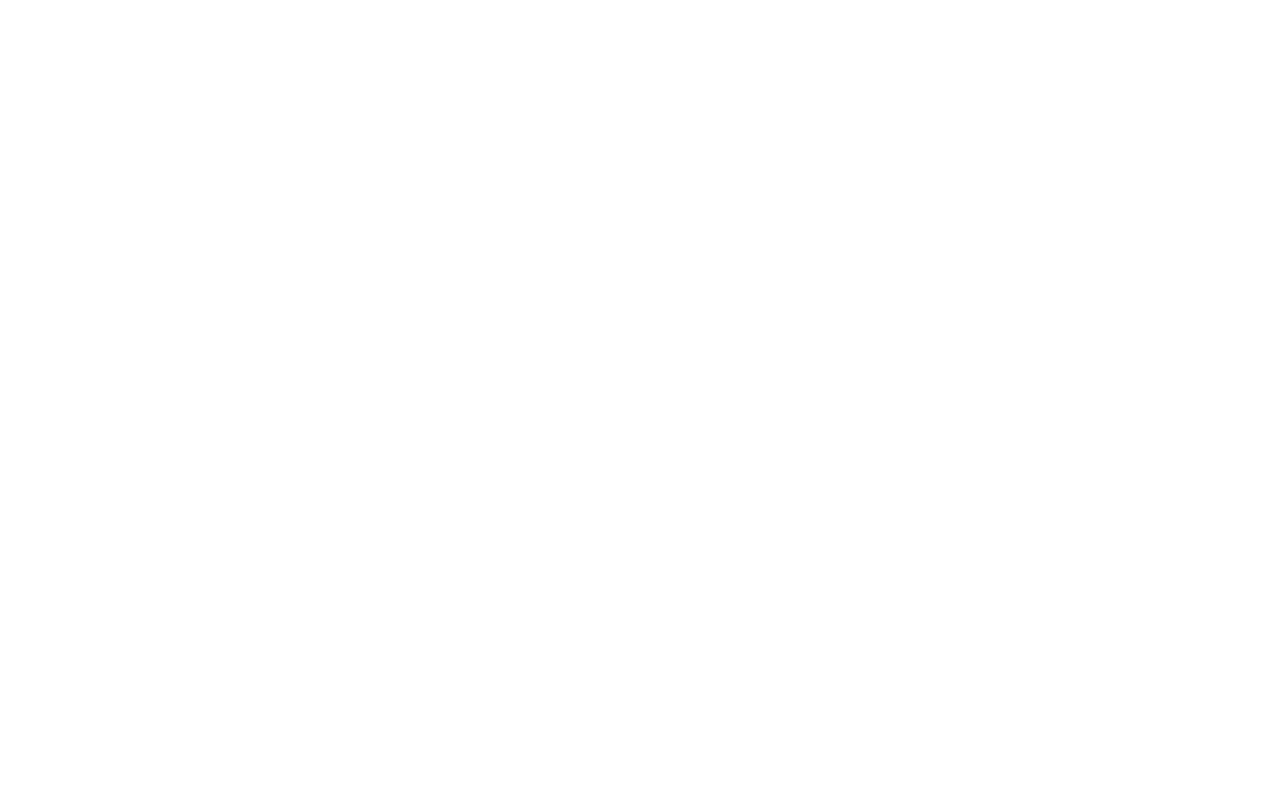
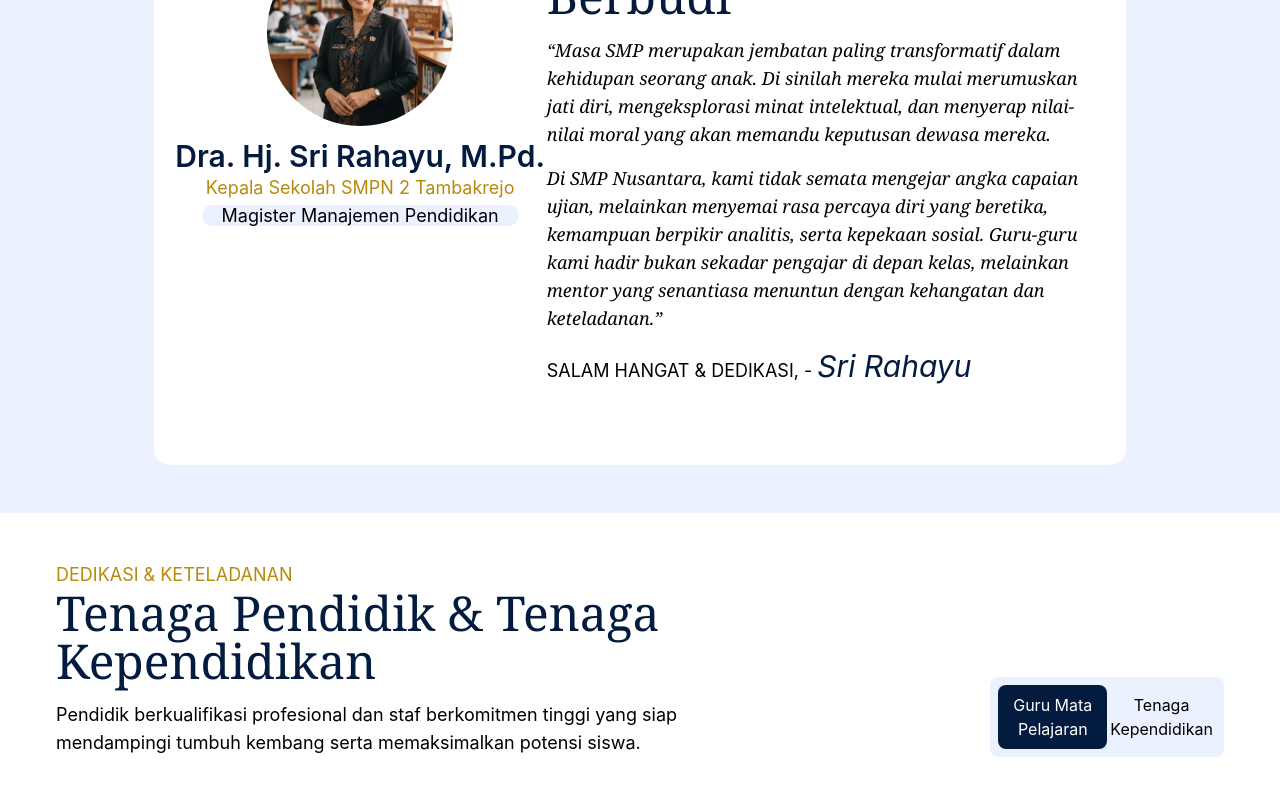
Before and after one commit to Satria15255/cms-school-website, a React (Vite) app: page /about-us in a window 1280 px wide. Shown: the part 2900-3700 px from the top of the page. Before the commit the page ends 2885 px from the top, so only its background shows below. Built offline with nearby package versions, Linux system fonts and the light colour scheme.

Commit message:
added sambutan & tenaga pendidik

```diff
--- a/src/pages/aboutus/AboutUsPage.tsx
+++ b/src/pages/aboutus/AboutUsPage.tsx
@@ -2,6 +2,8 @@
 import History from "./section/History";
 import VisiMisi from "./section/VisiMisi";
 import SchoolValue from "./section/SchoolValue";
+import WelcomeMessage from "./section/WelcomeMessage";
+import TenagaPendidik from "./section/TenagaPendidik";
 
 const AboutUsPage = () => {
 	return (
@@ -10,6 +12,8 @@
 			<History />
 			<VisiMisi />
 			<SchoolValue />
+			<WelcomeMessage />
+			<TenagaPendidik />
 		</div>
 	);
 };
--- /dev/null
+++ b/src/pages/aboutus/section/TenagaPendidik.jsx
@@ -0,0 +1,33 @@
+const TenagaPendidik = () => {
+	return (
+		<main className="flex flex-col px-14 py-12 space-y-4">
+			<section className="flex">
+				<div className="w-3/5 space-y-4">
+					<span className="text-lg text-[#B8890B]">
+						DEDIKASI & KETELADANAN
+					</span>
+					<h1 className="text-5xl font-serif text-[#021B3E]">
+						Tenaga Pendidik & Tenaga Kependidikan
+					</h1>
+					<p className="text-lg">
+						Pendidik berkualifikasi profesional dan staf berkomitmen
+						tinggi yang siap mendampingi tumbuh kembang serta
+						memaksimalkan potensi siswa.
+					</p>
+				</div>
+				<div className="w-2/5 flex items-end justify-end">
+					<div className="flex bg-[#EBF1FF] p-2 w-1/2 rounded-lg">
+						<button className="bg-[#021B3E] text-white w-1/2 py-2 rounded-lg">
+							Guru Mata Pelajaran
+						</button>
+						<button className=" w-1/2">Tenaga Kependidikan</button>
+					</div>
+				</div>
+			</section>
+			<section></section>
+			<section></section>
+		</main>
+	);
+};
+
+export default TenagaPendidik;
--- /dev/null
+++ b/src/pages/aboutus/section/WelcomeMessage.jsx
@@ -0,0 +1,60 @@
+import { BiRightIndent } from "react-icons/bi";
+
+const Affirmation = () => {
+	return (
+		<div className="h-auto  bg-[#EBF1FF] px-5 py-12 lg:px-8 flex justify-center items-center">
+			<div className="flex flex-col lg:flex-row lg:w-4/5 p-5 h-auto lg:h-3/5 py-12 justify-center items-center bg-white rounded-2xl">
+				<div className="w-full lg:w-2/5 flex flex-col gap-3 lg:justify-center items-center relative">
+					<img
+						src="/kepsek.png"
+						alt="kepsek"
+						className="w-1/2  h-full rounded-full  "
+					/>
+					<div className="text-center">
+						<p className="text-3xl text-[#021B3E] font-semibold">
+							Dra. Hj. Sri Rahayu, M.Pd.
+						</p>
+						<p className="text-lg text-[#B8890B]">
+							Kepala Sekolah SMPN 2 Tambakrejo
+						</p>
+						<span className="text-lg bg-[#EBF1FF] px-5 rounded-full">
+							Magister Manajemen Pendidikan
+						</span>
+					</div>
+				</div>
+				<div className="lg:w-3/5 h-full flex flex-col justify-around pt-2 gap-2 md:gap-4 lg:py-8">
+					<span className="text-lg text-[#B8890B]">
+						SAMBUTAN PIMPINAN SEKOLAH
+					</span>
+					<h1 className="text-5xl font-serif text-[#021B3E]">
+						Mendampingi Fase Emas Remaja Menuju Pribadi Tangguh &
+						Berbudi
+					</h1>
+					<p className="text-lg   font-serif italic">
+						“Masa SMP merupakan jembatan paling transformatif dalam
+						kehidupan seorang anak. Di sinilah mereka mulai
+						merumuskan jati diri, mengeksplorasi minat intelektual,
+						dan menyerap nilai-nilai moral yang akan memandu
+						keputusan dewasa mereka.
+					</p>
+					<p className="text-lg    font-serif italic">
+						Di SMP Nusantara, kami tidak semata mengejar angka
+						capaian ujian, melainkan menyemai rasa percaya diri yang
+						beretika, kemampuan berpikir analitis, serta kepekaan
+						sosial. Guru-guru kami hadir bukan sekadar pengajar di
+						depan kelas, melainkan mentor yang senantiasa menuntun
+						dengan kehangatan dan keteladanan.”
+					</p>
+					<p className="text-lg">
+						SALAM HANGAT & DEDIKASI, -{" "}
+						<span className="text-3xl italic text-[#021B3E]">
+							Sri Rahayu
+						</span>
+					</p>
+				</div>
+			</div>
+		</div>
+	);
+};
+
+export default Affirmation;
```
